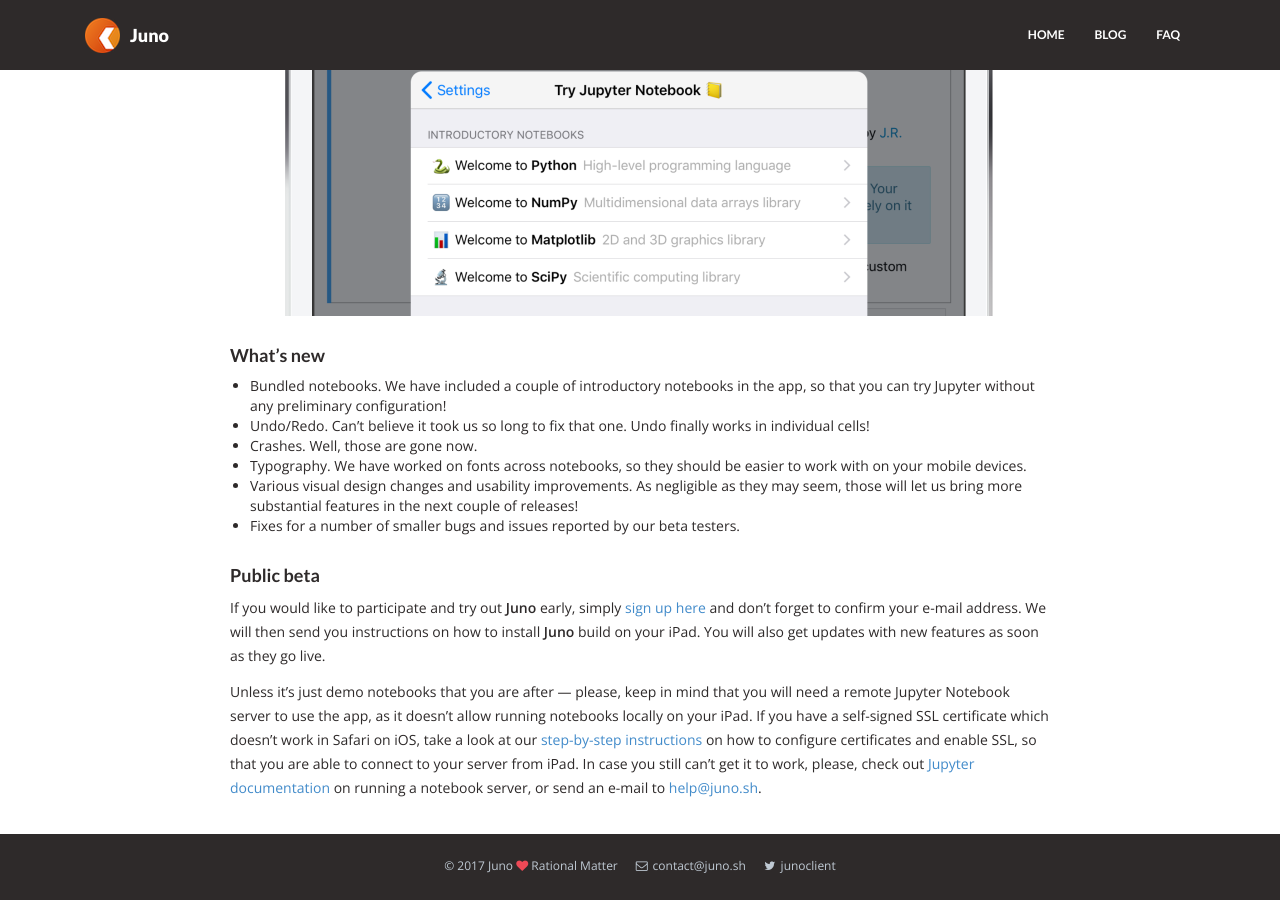
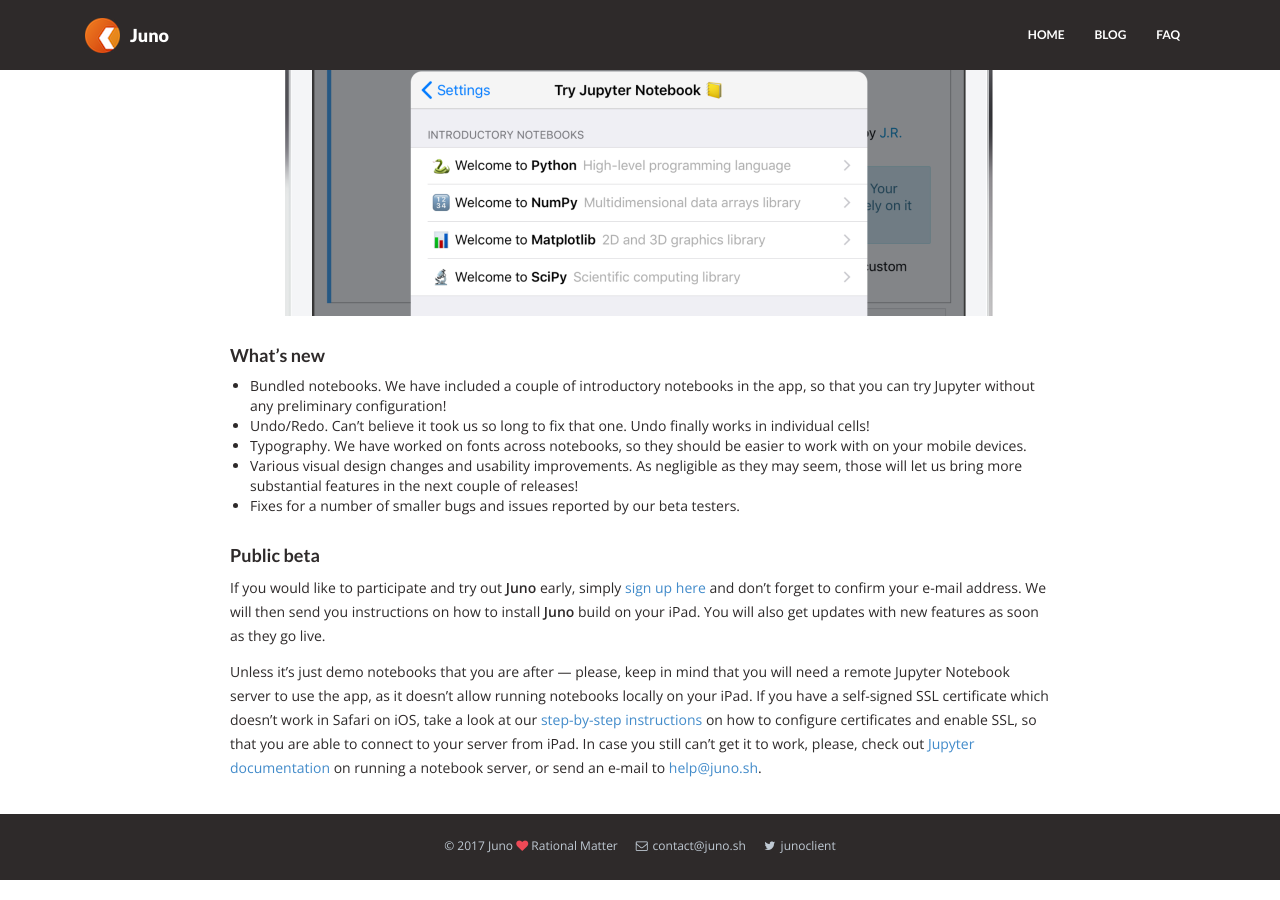
Before and after one commit to test-juno-sh/juno-website-test, a Jekyll site: the page built from _posts/2017-11-20-juno-v-1-0-6-beta.markdown, in a window 1280 px wide and 900 px high, scrolled down 503 px. Built offline with Jekyll 4.4.1, drawn with Linux system fonts in a browser that asks for light colours; nearby versions of some CDN libraries.

Commit message:
Update recent post.

```diff
--- a/_posts/2017-11-20-juno-v-1-0-6-beta.markdown
+++ b/_posts/2017-11-20-juno-v-1-0-6-beta.markdown
@@ -16,7 +16,6 @@
 #### What's new
 * Bundled notebooks. We have included a couple of introductory notebooks in the app, so that you can try Jupyter without any preliminary configuration!
 * Undo/Redo. Can't believe it took us so long to fix that one. Undo finally works in individual cells!
-* Crashes. Well, those are gone now.
 * Typography. We have worked on fonts across notebooks, so they should be easier to work with on your mobile devices.
 * Various visual design changes and usability improvements. As negligible as they may seem, those will let us bring more substantial features in the next couple of releases!
 * Fixes for a number of smaller bugs and issues reported by our beta testers.
```
